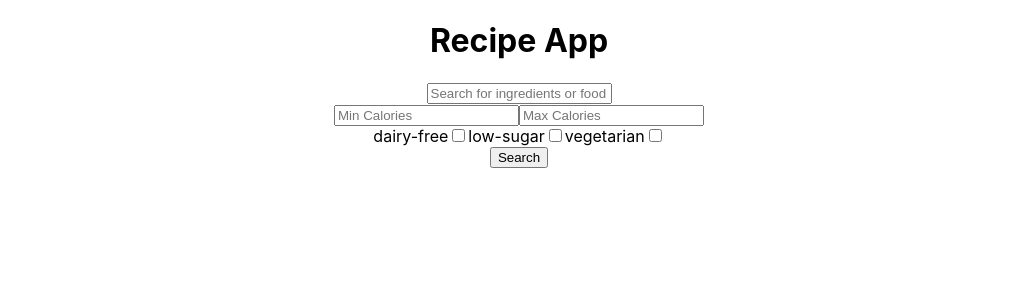
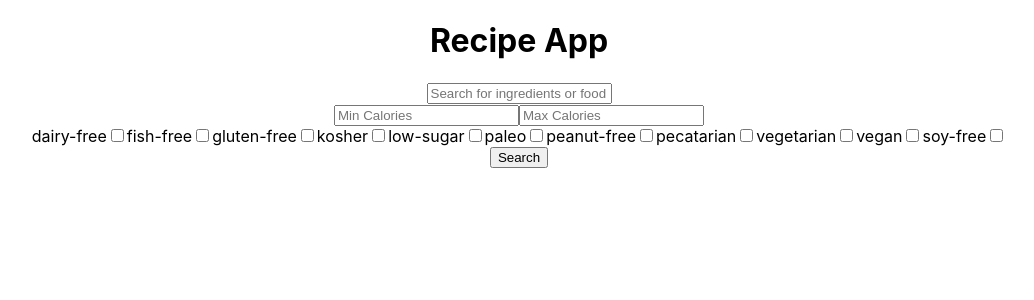
Before and after one commit to GriselSanchez/recipes-typescript, a React (Create React App) app: page / in a window 1280 px wide. Shown: the top 300 px of the page, without its empty margins (121-1155 px from the left). Built offline with nearby package versions, Linux system fonts and the light colour scheme.

Commit message:
Label component

```diff
--- a/src/components/HealthLabels.tsx
+++ b/src/components/HealthLabels.tsx
@@ -1,9 +1,8 @@
 import React, { Component } from 'react';
-
+import Label from './Label';
 interface State {
   labels: string[];
 }
-
 interface Props {
   onLabelChange: any;
 }
@@ -19,7 +18,7 @@ export default class HealthLabels extends Component<Props, State> {
 
     checked
       ? (newLabels = [...labels, value])
-      : (newLabels = labels.filter((l) => l !== value));
+      : (newLabels = labels.filter(l => l !== value));
 
     this.setState({ labels: newLabels }, () => this.props.onLabelChange('labels', this.state.labels.join('%')));
   };
@@ -27,33 +26,17 @@ export default class HealthLabels extends Component<Props, State> {
   render() {
     return (
       <div>
-        <label>
-          dairy-free
-          <input
-            type="checkbox"
-            value="dairy-free"
-            name="dairy-free"
-            onChange={this.handleCheckbox}
-          ></input>
-        </label>
-        <label>
-          low-sugar
-          <input
-            type="checkbox"
-            value="low-sugar"
-            name="low-sugar"
-            onChange={this.handleCheckbox}
-          ></input>
-        </label>
-        <label>
-          vegetarian
-          <input
-            type="checkbox"
-            value="vegetarian"
-            name="vegetarian"
-            onChange={this.handleCheckbox}
-          ></input>
-        </label>
+        <Label name="dairy-free" onLabelChange={this.handleCheckbox} />
+        <Label name="fish-free" onLabelChange={this.handleCheckbox} />
+        <Label name="gluten-free" onLabelChange={this.handleCheckbox} />
+        <Label name="kosher" onLabelChange={this.handleCheckbox} />
+        <Label name="low-sugar" onLabelChange={this.handleCheckbox} />
+        <Label name="paleo" onLabelChange={this.handleCheckbox} />
+        <Label name="peanut-free" onLabelChange={this.handleCheckbox} />
+        <Label name="pecatarian" onLabelChange={this.handleCheckbox} />
+        <Label name="vegetarian" onLabelChange={this.handleCheckbox} />
+        <Label name="vegan" onLabelChange={this.handleCheckbox} />
+        <Label name="soy-free" onLabelChange={this.handleCheckbox} />
       </div>
     );
   }
--- /dev/null
+++ b/src/components/Label.tsx
@@ -0,0 +1,10 @@
+import React from 'react'
+
+export default function Label({ name, onLabelChange }: any) {
+    return (
+        <label>
+            {name}
+            <input type="checkbox" value={name} name={name} onChange={onLabelChange} />
+        </label>
+    )
+}
```
